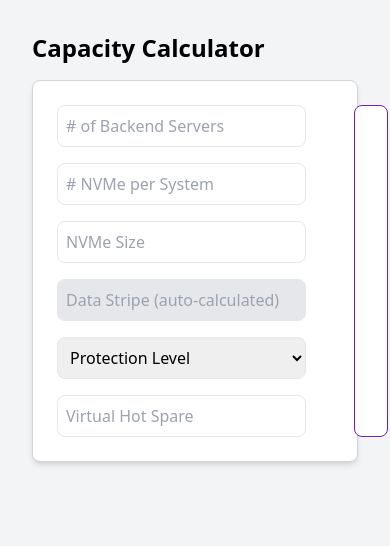
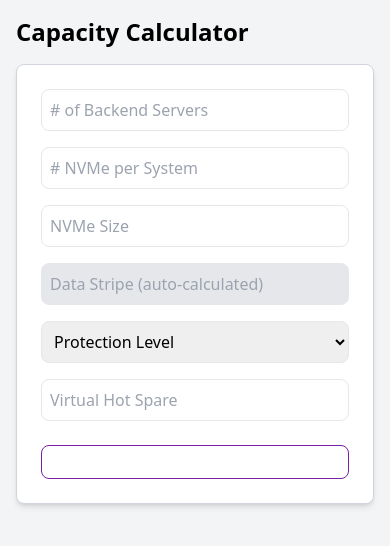
Before and after one commit to bmp-dot/calc, a React (Create React App) app: page / in a window 390 px wide. Shown: the top 546 px of the page. Built offline with nearby package versions, Linux system fonts and the light colour scheme.

Commit message:
Update App.jsx
mobile layout

```diff
--- a/src/App.jsx
+++ b/src/App.jsx
@@ -4,7 +4,6 @@ export default function CalculatorApp() {
   const [numServers, setNumServers] = useState('');
   const [numNVMe, setNumNVMe] = useState('');
   const [nvmeSize, setNvmeSize] = useState('');
-  // const [data, setData] = useState('');
   const [data, setData] = useState('');
   const [parity, setParity] = useState('');
   const [spare, setSpare] = useState('');
@@ -72,10 +71,10 @@ export default function CalculatorApp() {
   }, [numServers, numNVMe, nvmeSize, data, parity, spare]);
 
   return (
-    <div className="flex flex-col h-screen bg-gray-100 p-8">
+    <div className="flex flex-col min-h-screen bg-gray-100 p-4 sm:p-8">
       <h1 className="text-2xl font-bold mb-4">Capacity Calculator</h1>
-      <div className="flex border border-gray-300 rounded-lg shadow-md p-6 bg-white">
-        <div className="flex flex-col space-y-4 mr-12">
+      <div className="flex flex-col lg:flex-row gap-6 border border-gray-300 rounded-lg shadow-md p-6 bg-white w-full max-w-4xl mx-auto">
+        <div className="flex flex-col space-y-4 w-full lg:w-1/2">
           <input
             type="text"
             value={numServers}
@@ -122,8 +121,8 @@ export default function CalculatorApp() {
             className="p-2 border rounded-lg"
           />
         </div>
-        <div className="flex flex-col space-y-4 bg-white border border-[#7A1FA2] p-4 rounded-lg text-[#7A1FA2]">
-                    {rawTotal !== null && <p className="text-lg">Total Raw Capacity TB: <span className="font-bold">{rawTotal.split(': ')[1]}</span></p>}
+        <div className="flex flex-col space-y-4 w-full lg:w-1/2 bg-white border border-[#7A1FA2] p-4 rounded-lg text-[#7A1FA2]">
+          {rawTotal !== null && <p className="text-lg">Total Raw Capacity TB: <span className="font-bold">{rawTotal.split(': ')[1]}</span></p>}
           {usableCapacity !== null && <p className="text-lg">Total Usable Capacity TB: <span className="font-bold">{usableCapacity.split(': ')[1]}</span></p>}
           {result !== null && <p className="text-lg">Total Number of drives: <span className="font-bold">{result.split(': ')[1]}</span></p>}
           {efficiency !== null && rawTotal !== null && usableCapacity !== null && <p className="text-lg">Efficiency: <span className="font-bold">{efficiency.split(': ')[1]}</span></p>}
```
